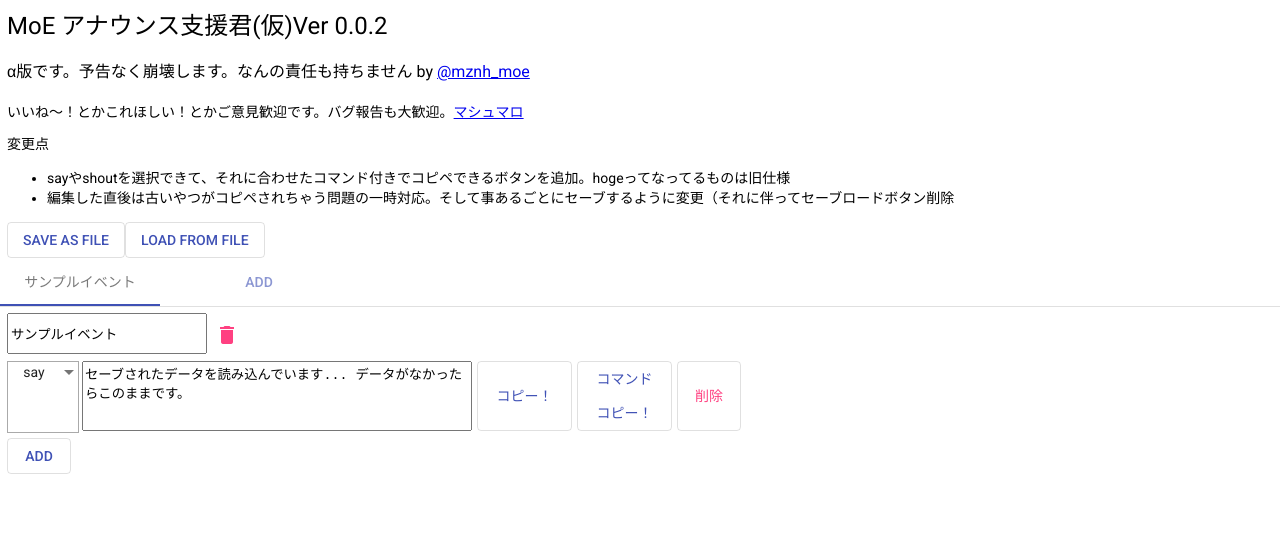
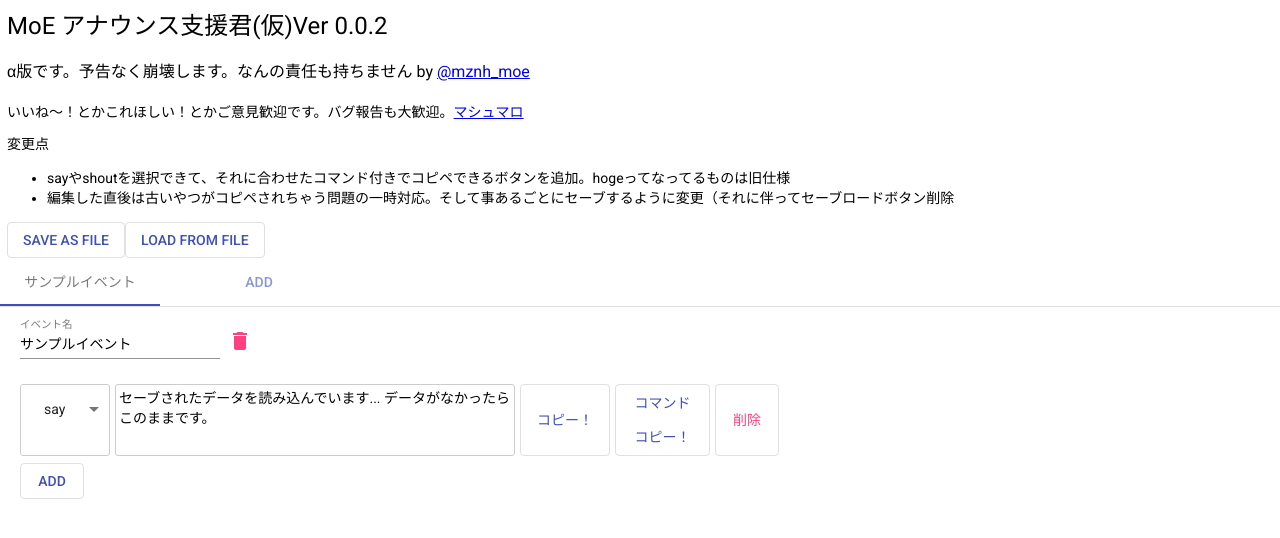
Before and after one commit to mznh/moe-announce-helper, an Angular app: page / in a window 1280 px wide. Shown: the top 538 px of the page. Built offline with nearby package versions, Linux system fonts and the light colour scheme.

Commit message:
message まわりのCSS適応を整理

```diff
--- a/src/app/app.module.ts
+++ b/src/app/app.module.ts
@@ -5,6 +5,7 @@ import { AppRoutingModule } from './app-routing.module';
 
 import { ClipboardModule } from '@angular/cdk/clipboard';
 import { BrowserAnimationsModule } from '@angular/platform-browser/animations';
+import { MatFormFieldModule } from '@angular/material/form-field';
 import { MatButtonModule } from '@angular/material/button';
 import { MatSnackBarModule } from '@angular/material/snack-bar';
 import { MatTabsModule } from '@angular/material/tabs';
@@ -31,6 +32,7 @@ import { DeleteModalComponent } from './delete-modal/delete-modal.component';
     BrowserModule,
     AppRoutingModule,
     BrowserAnimationsModule,
+    MatFormFieldModule,
     MatButtonModule,
     MatSnackBarModule,
     MatTabsModule,
--- a/src/app/event/event.component.css
+++ b/src/app/event/event.component.css
@@ -1,6 +1,6 @@
 
 .event-panel {
-  margin: 7px;
+  margin: 13px 20px;
 }
 .event-info {
   margin: 7px 0px;
--- a/src/app/event/event.component.html
+++ b/src/app/event/event.component.html
@@ -1,10 +1,12 @@
 <div class="event-panel">
   <div class="event-info">
-    <input matInput
-      #eventNameInput
-      placeholder="イベントの名前"
-      value="{{inputEventData.name}}"
-      (change)="renameEvent()">
+    <mat-form-field appearance="legacy">
+      <input matInput
+        #eventNameInput
+        placeholder="イベント名"
+        value="{{inputEventData.name}}"
+        (change)="renameEvent()">
+    </mat-form-field>
     <button mat-icon-button
       tabindex="-1"
       color="accent" (click)="openDeleteModal()">
@@ -12,14 +14,12 @@
     </button>
   </div>
   <div class="event-main">
-    <div #messages
-      *ngFor="let messageData of inputEventData.messages">
+    <div #messages *ngFor="let messageData of inputEventData.messages">
       <app-message
         [inputMessageId]="messageData.id"
         [inputMessageType]="messageData.msgType"
         [inputMessageText]="messageData.text"
-        (textChangeEvent)="messageChange($event)"
-        >
+        (textChangeEvent)="messageChange($event)" >
       </app-message>
     </div>
     <button mat-stroked-button color="primary" (click)="addMessage()">ADD</button>
--- a/src/app/main-page/main-page.component.css
+++ b/src/app/main-page/main-page.component.css
@@ -1,5 +1,6 @@
 
-
+.main-body {
+}
 .main-header {
   margin: 10px 7px;
 }
@@ -7,6 +8,8 @@
   margin: 0px 7px;
 }
 
+.main-events {
+}
 .add-event-tab {
   margin-left: 0px !important;
 }
--- a/src/app/main-page/main-page.component.html
+++ b/src/app/main-page/main-page.component.html
@@ -1,5 +1,6 @@
 
 
+<div class="main-body">
   <div class="main-header">
     <h1>MoE アナウンス支援君(仮)Ver 0.0.2</h1>
     <h3>α版です。予告なく崩壊します。なんの責任も持ちません by <a  href="https://twitter.com/mznh_moe">@mznh_moe</a></h3>
@@ -19,6 +20,7 @@
       accept="*.json" (change)="onChangeFileInput()" />
   </div>
 
+  <div class="main-events">
     <mat-tab-group animationDuration="0ms">
       <mat-tab label="{{event.name}}" *ngFor="let event of (saveData.events)">
         <app-event
@@ -43,6 +45,7 @@
         </div>
       </mat-tab>
     </mat-tab-group>
+  </div>
+</div>
 
-<!-- コラッ こんなところを覗くんじゃない！-->
 <!-- <button mat-stroked-button color="primary" (click)="clearData()">DEBUG_DATA_CLEAR</button> -->
--- a/src/app/message/message.component.css
+++ b/src/app/message/message.component.css
@@ -1,25 +1,49 @@
 .message {
   margin: 7px 0px;
   display: grid;
-  grid-template-columns: 70px 400px 100px 100px 50px;
+  grid-template-columns: 90px 400px 100px 100px 50px;
+}
+
+.message-form{
+}
+
+.message-type-form {
+  border: 1px solid #CCCCCC;
+  border-radius: 3px;
+
+}
+
+.message-type-form ::ng-deep .mat-form-field-underline {
+  display: none;
 }
 
 .message-type-select {
-  border: 1px solid #AAAAAA;
   text-align: center;
-  height: 100% ;
+  padding: 0px 3px;
+  width: 90%;
 }
 
-.mat-input-wrapper, .messageText{
-  margin: 0px 5px 0px 5px ;
+.message-text{
+  border: 1px solid #CCCCCC;
+  border-radius: 3px;
+  padding: 3px;
+  margin: 0px 0px 0px 5px ;
+  width: 98%;
 }
 
-.messageCopyButton{
-  margin: 0px 5px 0px 0px ;
+.message-text-kugiri{
+  margin-top: 20px;
+  text-align: center;
+
 }
-.messageCmdCopyButton{
-  margin: 0px 5px 0px 0px ;
+
+
+.message-copy-button{
+  margin: 0px 0px 0px 10px ;
 }
-.messageDeleteButton{
-  margin: 0px 0px;
+.message-cmd-copy-button{
+  margin: 0px 0px 0px 5px ;
 }
+.message-delete-button{
+  margin: 0px 0px 0px 5px ;
+}
--- a/src/app/message/message.component.html
+++ b/src/app/message/message.component.html
@@ -1,21 +1,17 @@
 
 <div class="message">
-  <mat-select
-    #typeValue
-    [(value)]="inputMessageType"
-    class="message-type-select" (selectionChange)="typeChange($event.value)">
+  <mat-form-field appearance="legacy" class="message-type-form" (click)="clickTypeSelectForm()" >
+    <mat-select #typeValue class="message-type-select"
+      [(value)]="inputMessageType" (selectionChange)="typeChange($event.value)" >
       <mat-option value="say">say</mat-option>
       <mat-option value="shout">shout</mat-option>
       <mat-option value="auc">auc</mat-option>
       <mat-option value="kgr">===</mat-option>
     </mat-select>
-
+  </mat-form-field>
     <ng-container [ngSwitch]="inputMessageType">
       <ng-container *ngSwitchCase="'hoge'">
-      <textarea matInput class="messageText"
-        #messageValue
-        (change)="textChange()"
-        cdkTextareaAutosize cdkAutosizeMinRows="3" cdkAutosizeMaxRows="5" > </textarea>
+        <textarea matInput class="message-text" #messageValue (change)="textChange()" > </textarea>
       </ng-container>
       <ng-container *ngSwitchCase="'kgr'">
         <div #messageValue style="display: none" > </div>
@@ -24,20 +20,20 @@
         </div>
       </ng-container>
       <ng-container *ngSwitchDefault>
-      <textarea matInput class="messageText" #messageValue
-        (change)="textChange()"
-        cdkTextareaAutosize cdkAutosizeMinRows="3" cdkAutosizeMaxRows="5" > </textarea>
+        <textarea matInput class="message-text" #messageValue
+          cdkTextareaAutosize
+          (change)="textChange()" > </textarea>
       </ng-container>
     </ng-container>
-  <button mat-stroked-button color="primary" class="messageCopyButton"
+  <button mat-stroked-button color="primary" class="message-copy-button"
     tabindex="-1"
     (mouseover)="onMouse()"
     (click)="copyToClipboard()">コピー！</button>
-  <button mat-stroked-button color="primary" class="messageCmdCopyButton"
+  <button mat-stroked-button color="primary" class="message-cmd-copy-button"
     tabindex="-1"
     (mouseover)="onMouse()"
     (click)="copyToClipboardWithCmdStyle()">コマンド<br>コピー！</button>
-  <button mat-stroked-button color="accent" class="messageDeleteButton"
+  <button mat-stroked-button color="accent" class="message-delete-button"
     tabindex="-1"
     (click)="deleteMessage()">削除</button>
 </div>
--- a/src/app/message/message.component.ts
+++ b/src/app/message/message.component.ts
@@ -78,5 +78,8 @@ export class MessageComponent implements OnInit {
   public onMouse(){
     this.messageValue.nativeElement.blur();
   }
+  public clickTypeSelectForm(){
+    this.typeValue.open()
+  }
 
 }
```
Lines whose indentation alone changed are shown as unchanged.
